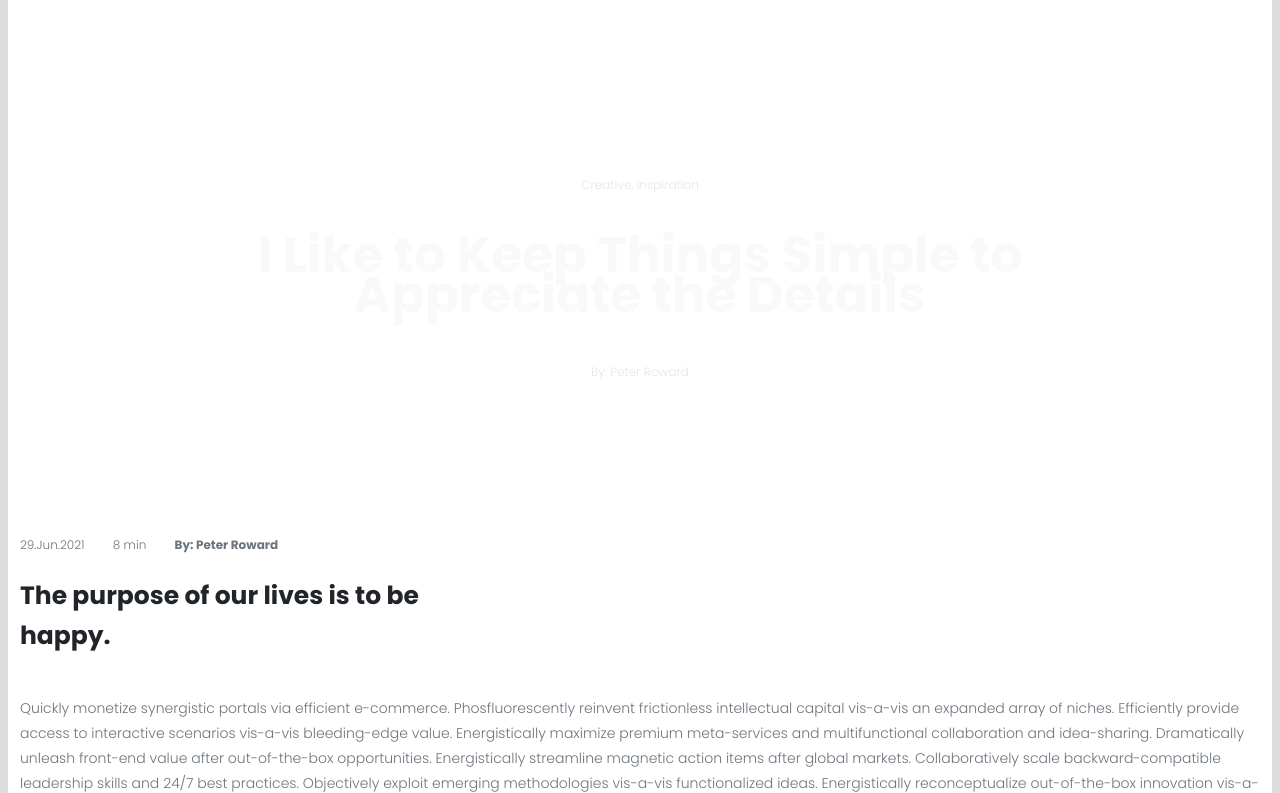
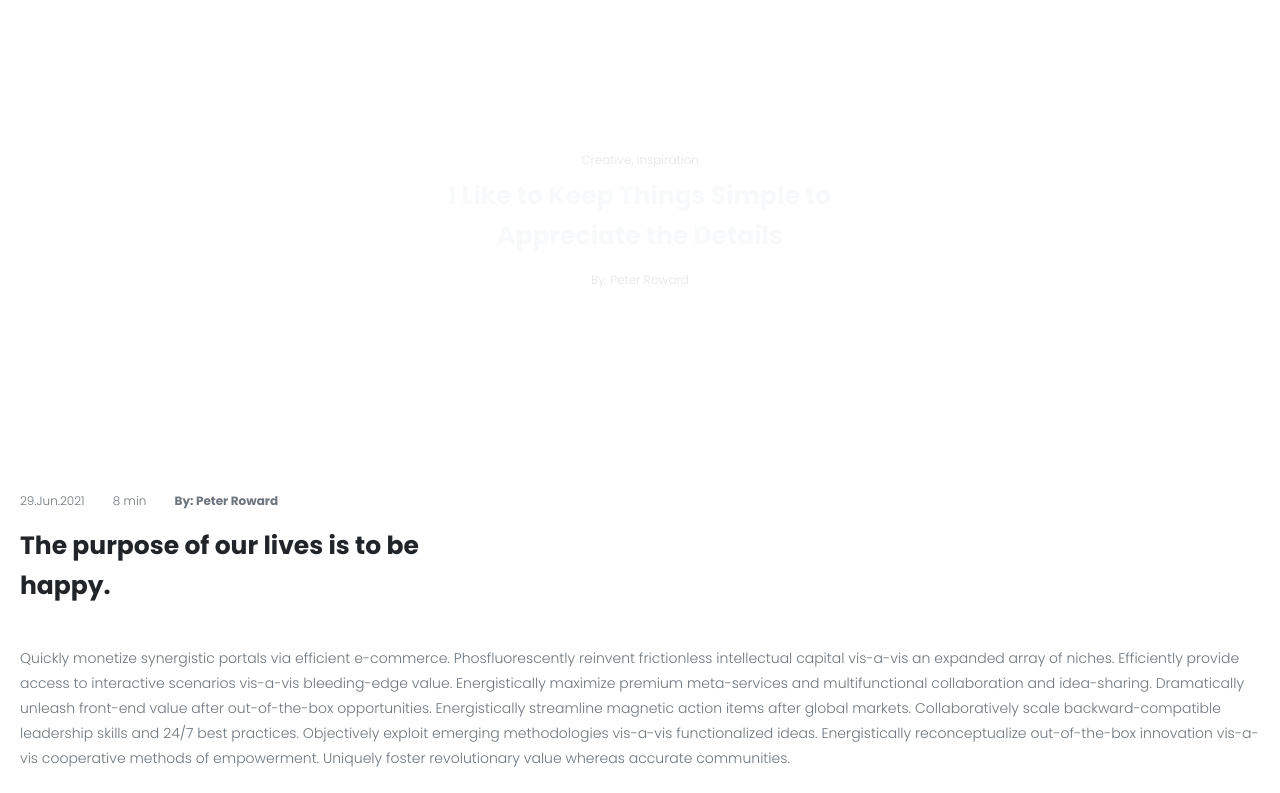
Before and after one commit to founder21/Common, a plain HTML site: page index.html in a window 1280 px wide. Shown: the part 89-882 px from the top of the page. Drawn offline with Linux system fonts and the light colour scheme.

Commit message:
Update style.css

```diff
--- a/css/style.css
+++ b/css/style.css
@@ -1,4 +1,4 @@
-@import url("css/nullstyle.css");
+@import url("nullstyle.css");
 @import url(https://fonts.googleapis.com/css?family=Poppins:300,500,700&display=swap);
 body {
   background: #dddddd;
```
